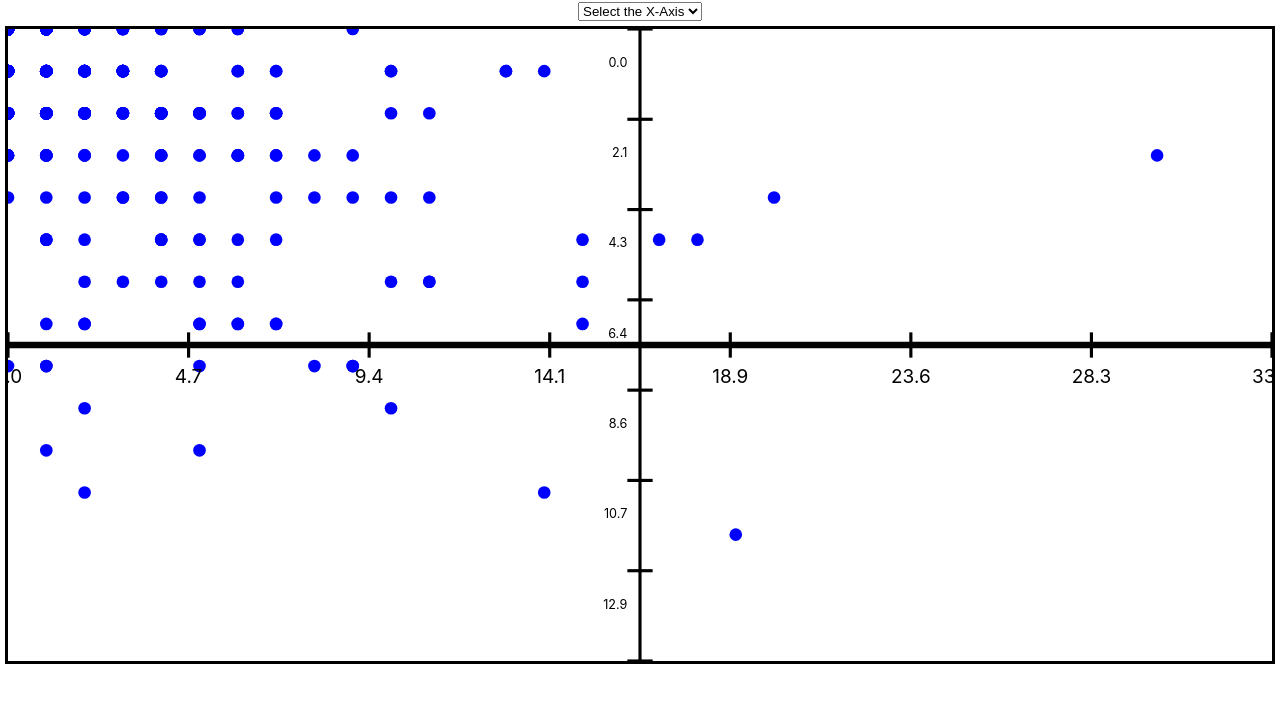
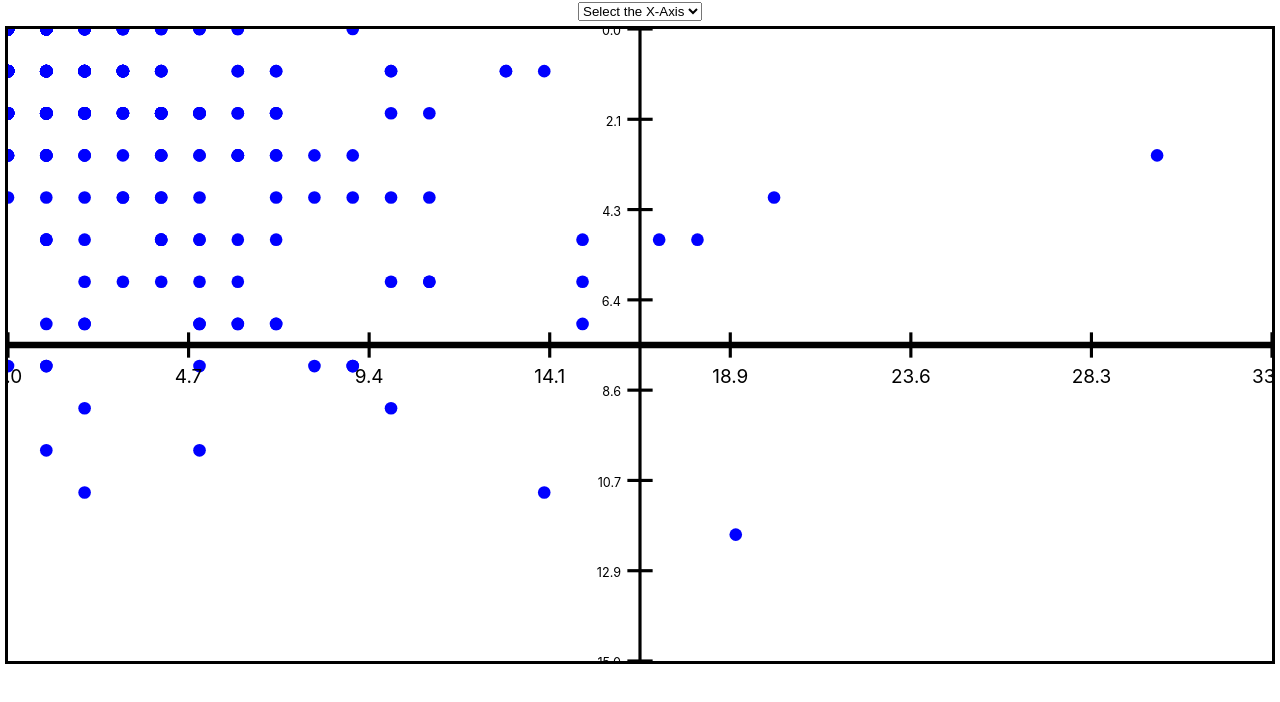
Before and after one commit to Nuri-G/ForwardThinkers, a React (Create React App) app: page / in a window 1280 px wide. Shown: the top 702 px of the page. Built offline with nearby package versions, Linux system fonts and the light colour scheme.

Commit message:
Fixed labels again

```diff
--- a/src/App.js
+++ b/src/App.js
@@ -66,7 +66,7 @@ class Circles extends React.Component {
 
     setColor(i) {
         let dataset = this.state.data;
-        dataset[i].color = "red";
+        dataset[i].color = "green";
         this.setState({...this.state, data: dataset});
     }
 
@@ -177,7 +177,7 @@ class Circles extends React.Component {
                     return (
                         <g key={i}>
                             <line x1={this.width / 2 - 1} y1={y} x2={this.width / 2 + 1} y2={y} stroke="black" strokeWidth="0.25" />
-                            <text x={this.width / 2 - 1} y={y + 3} fontSize="1" textAnchor="end">{value.toFixed(1)}</text>
+                            <text x={this.width / 2 - 1.5} y={y + 0.5} fontSize= "1" textAnchor="end">{value.toFixed(1)}</text>
                         </g>
                     );
                 })}
```
